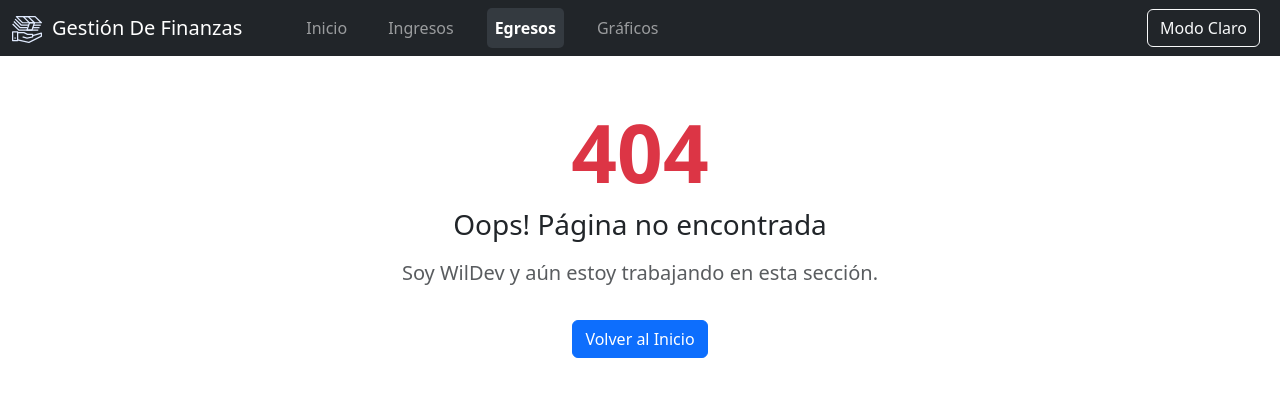
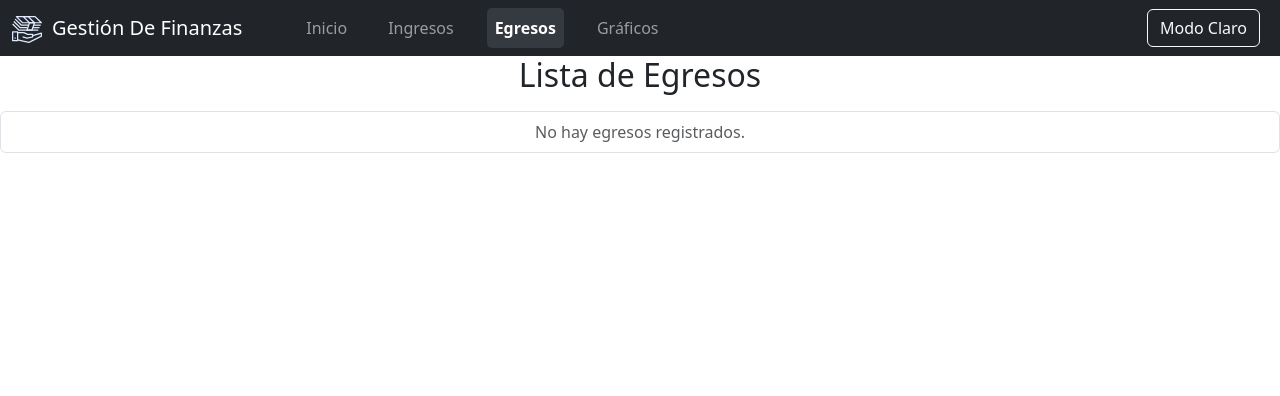
Before and after one commit to WildoFari/Finance-Tracker., a React (Create React App) app: page /egresos in a window 1280 px wide. Before the commit this address had no page. Shown: the top 396 px of the page. Built offline with nearby package versions, Linux system fonts and the light colour scheme.

Commit message:
Expenditure section ready

```diff
--- a/src/App.js
+++ b/src/App.js
@@ -5,6 +5,7 @@ import NotFound from './components/NotFound';
 import { BrowserRouter, Routes, Route } from 'react-router-dom';
 import { ToastContainer } from 'react-toastify';
 import Ingresos from './pages/Ingresos';
+import Egresos from './pages/Egresos';
 
 function App() {
   return (
@@ -15,6 +16,7 @@ function App() {
         <Route path="/" element={<Dashboard />} />
         <Route path="*" element={<NotFound />} />
         <Route path="/ingresos" element={<Ingresos />} />
+        <Route path="/egresos" element={<Egresos />} />
       </Routes>
     </BrowserRouter>
   );
--- a/src/pages/Egresos.js
+++ b/src/pages/Egresos.js
@@ -0,0 +1,30 @@
+import React, { useContext } from 'react';
+import { TransactionContext } from '../context/TransactionContext';
+
+const Egresos = () => {
+    const { transactions } = useContext(TransactionContext);
+
+    const egresos = transactions.filter((t) => t.type === 'Egreso');
+
+    return (
+        <div>
+            <h2 className="text-center">Lista de Egresos</h2>
+            <ul className="list-group mt-3">
+                {egresos.length > 0 ? (
+                    egresos.map((egreso, index) => (
+                        <li key={index} className="list-group-item d-flex justify-content-between">
+                            <span>{egreso.category} - {egreso.date}</span>
+                            <span className="text-danger fw-bold">${egreso.amount.toLocaleString('es-ES')}</span>
+                        </li>
+                    ))
+                ) : (
+                    <li className="list-group-item text-center text-muted">
+                        No hay egresos registrados.
+                    </li>
+                )}
+            </ul>
+        </div>
+    );
+};
+
+export default Egresos;
```
